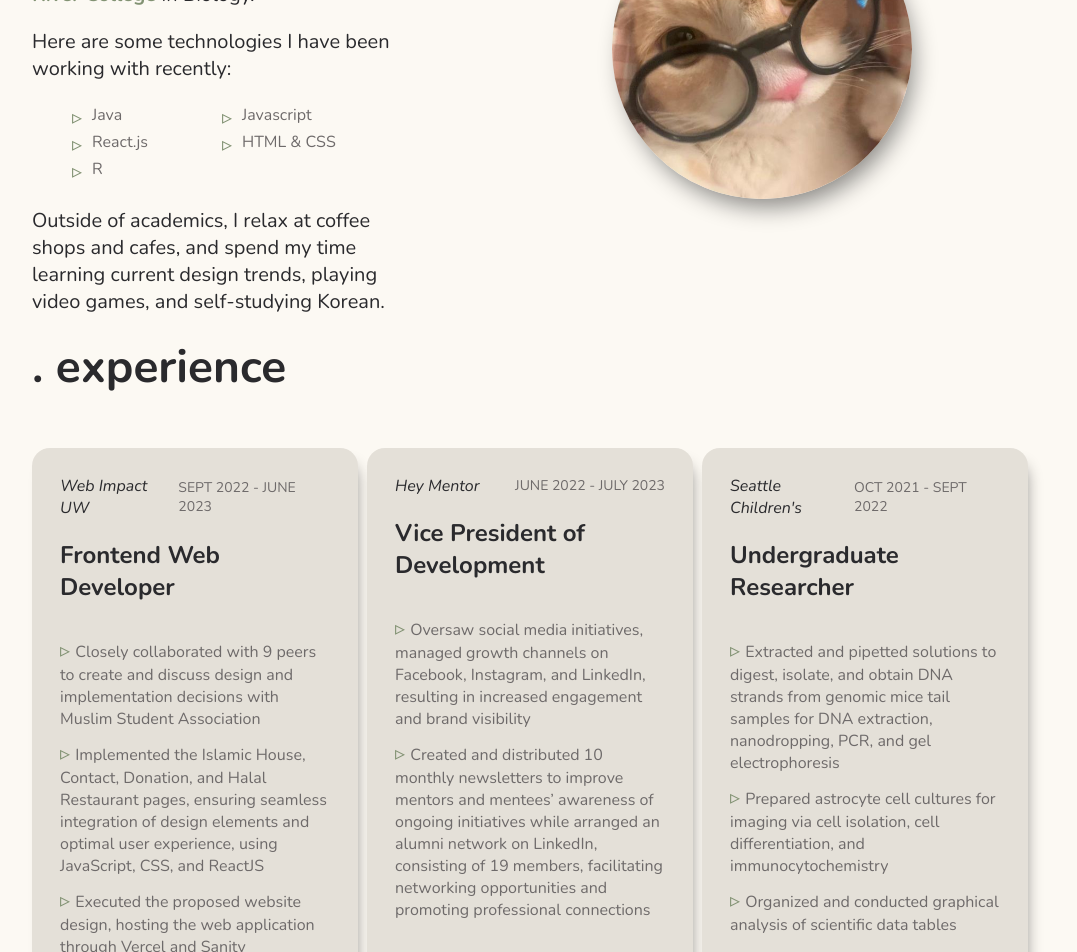
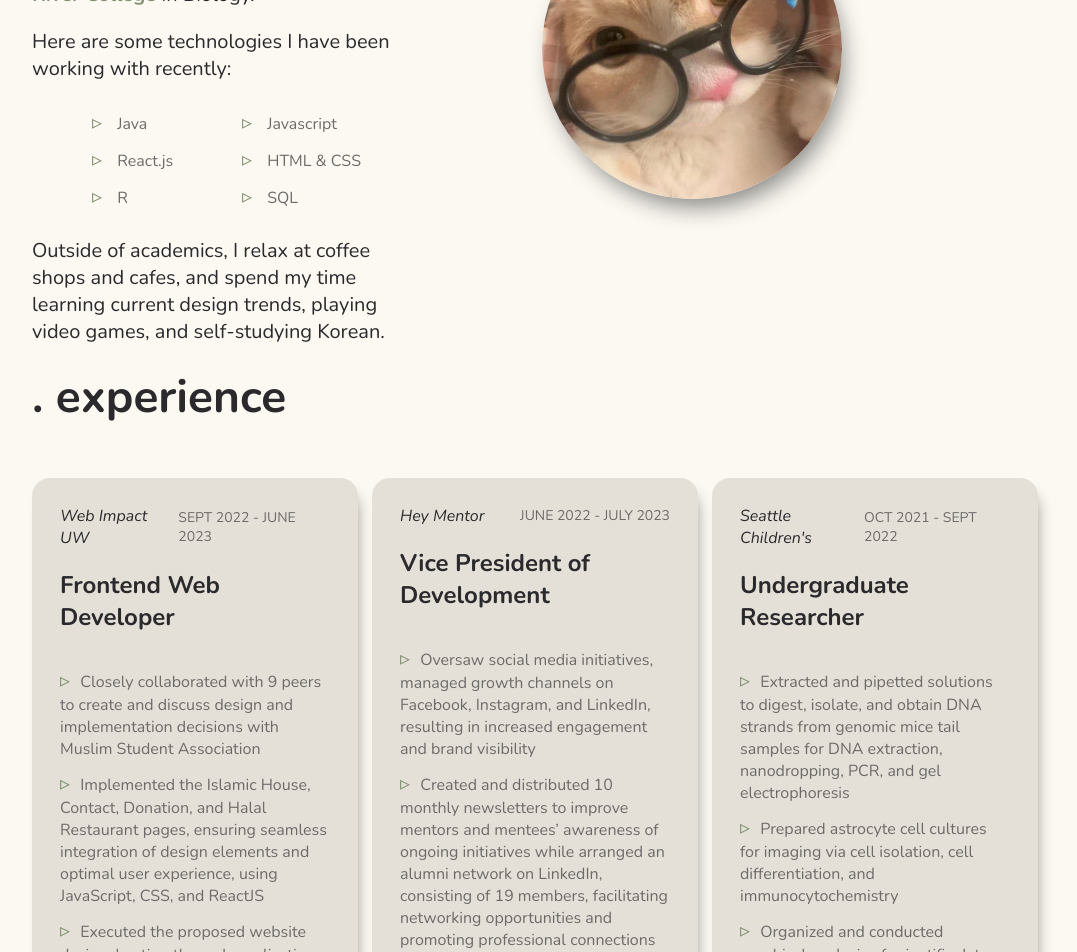
Before and after one commit to daniellatsing/personal-site, a React (Create React App) app: page / in a window 1280 px wide. Shown: the part 1080-2032 px from the top of the page, without its empty margins (160-1237 px from the left). Built offline with nearby package versions, Linux system fonts and the light colour scheme.

Commit message:
adjusted padding

```diff
--- a/src/components/About.js
+++ b/src/components/About.js
@@ -29,10 +29,9 @@ class About extends React.Component {
             "Javascript",
             "React.js",
             "HTML & CSS",
-            "R"
+            "R",
+            "SQL"
         ];
-
-        const tech_item = tech_stack.map(stack => <li>{stack}</li>);
 
         return (
             <div id="about">
@@ -42,20 +41,20 @@ class About extends React.Component {
 
                 <div className="about-content">
                     <div className="about-desc">
-                        {[about]}
+                        {about}
                         {/* CHANGE BELOW TEXT LATER */}
                         <p>Here are some technologies I have been working with recently:</p>
                         <ul className="tech-stack">
                             {tech_stack.map(function (tech_item, i) {
                                 return (
-                                    <li>{tech_item}</li>
+                                    <li key={i}>{tech_item}</li>
                                 );
                             })}
                         </ul>
-                        {[hobbies]}
+                        {hobbies}
                     </div>
                     <div className="about-image">
-                        <img src="/images/cat-glasses.jpg" alt="cat with glasses"/>
+                        <img src={process.env.PUBLIC_URL + "/images/cat-glasses.jpg"} alt="cat with glasses"/>
                     </div>
                 </div>
             </div>
--- a/src/styles/About.css
+++ b/src/styles/About.css
@@ -39,6 +39,7 @@ a.about-school:hover, a.about-major:hover {
     position: relative;
     padding-left: 20px;
     padding-bottom: 5px;
+    padding-top: 5px;
     font-size: 16px;
     color: var(--grey);
 }
@@ -46,8 +47,9 @@ a.about-school:hover, a.about-major:hover {
 .about-desc li::before {
     content: "▹    ";
     color: var(--dark-green);
-    position: absolute;
-    left: 0;
+    position: relative;
+    padding-right: 10px;
+    align-self: baseline;
 }
 
 .about-content {
@@ -56,8 +58,8 @@ a.about-school:hover, a.about-major:hover {
 }
 
 .about-image {
-    padding-left: 170px;
-    padding-right: 100px;
+    padding-left: 100px;
+    padding-right: 50px;
     padding-top: 100px;
 }
 
--- a/src/styles/Experience.css
+++ b/src/styles/Experience.css
@@ -17,7 +17,7 @@
 .jobs-grid {
     display: grid;
     grid-template-columns: repeat(3, minmax(300px, 1fr));
-    grid-gap: 35px;
+    grid-gap: 40px;
     align-items: center;
 }
 
@@ -86,7 +86,8 @@
     content: "▹    ";
     color: var(--dark-green);
     position: relative;
-    left: 0;
+    align-self: baseline;
+    padding-right: 5px;
 }
 
 li::before {
```
